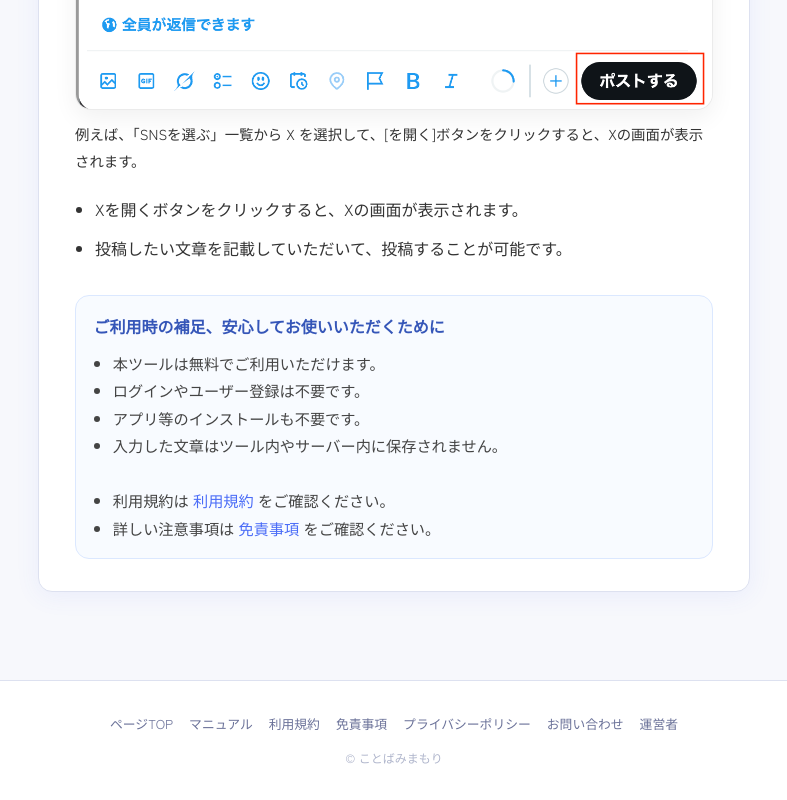
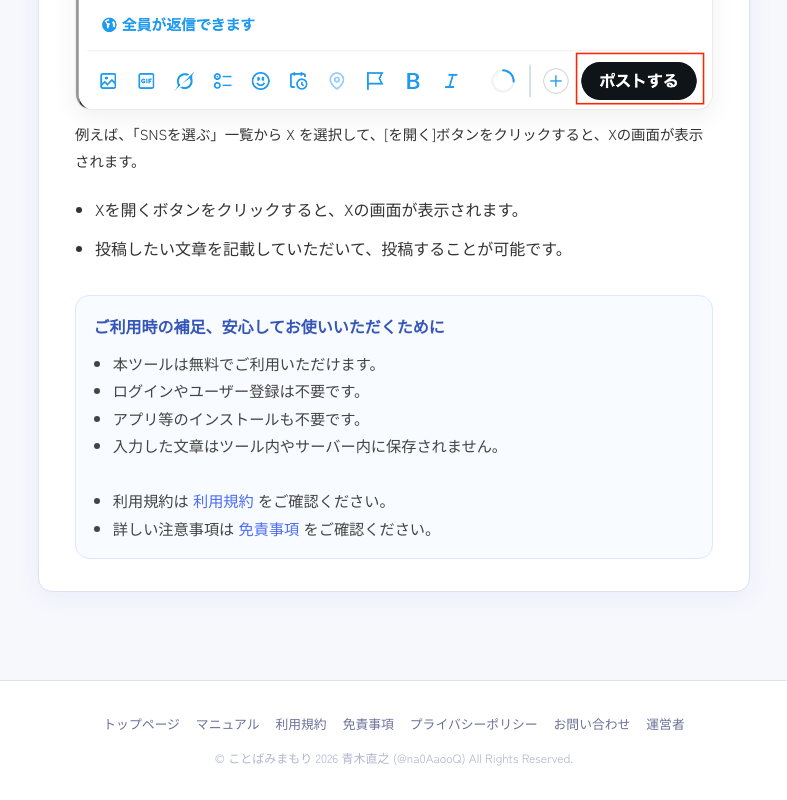
Before and after one commit to na0AaooQ/words-watching-app, a website: page manual.html in a window 1280 px wide. Shown: the part 7803-8603 px from the top of the page, without its empty margins (246-1033 px from the left). Drawn offline with Linux system fonts and the light colour scheme.

Commit message:
Copyligth表記の修正、運営者リンク先を青木直之のポートフォリオサイトへ変更

```diff
--- a/manual.html
+++ b/manual.html
@@ -527,15 +527,15 @@
 
   <footer>
     <div class="footer-links">
-      <a href="index.html">ページTOP</a>
+      <a href="index.html">トップページ</a>
       <a href="manual.html">マニュアル</a>
       <a href="terms_of_service.html">利用規約</a>
       <a href="disclaimer.html">免責事項</a>
       <a href="privacy.html">プライバシーポリシー</a>
       <a href="contact.html">お問い合わせ</a>
-      <a href="https://qiita.com/na0AaooQ" target="_blank" rel="noopener">運営者</a>
+      <a href="https://portfolio.na0aaooq.com/" target="_blank" rel="noopener">運営者</a>
     </div>
-    <p class="footer-copy">© ことばみまもり</p>
+    <p class="footer-copy">&copy; ことばみまもり 2026 青木直之 (@na0AaooQ) All Rights Reserved.</p>
   </footer>
 
   <script>
```
Also changed, not shown: contact.html (+3 -3 lines), disclaimer.html (+3 -3 lines), index.html (+3 -3 lines), privacy.html (+3 -3 lines), terms_of_service.html (+3 -3 lines).
